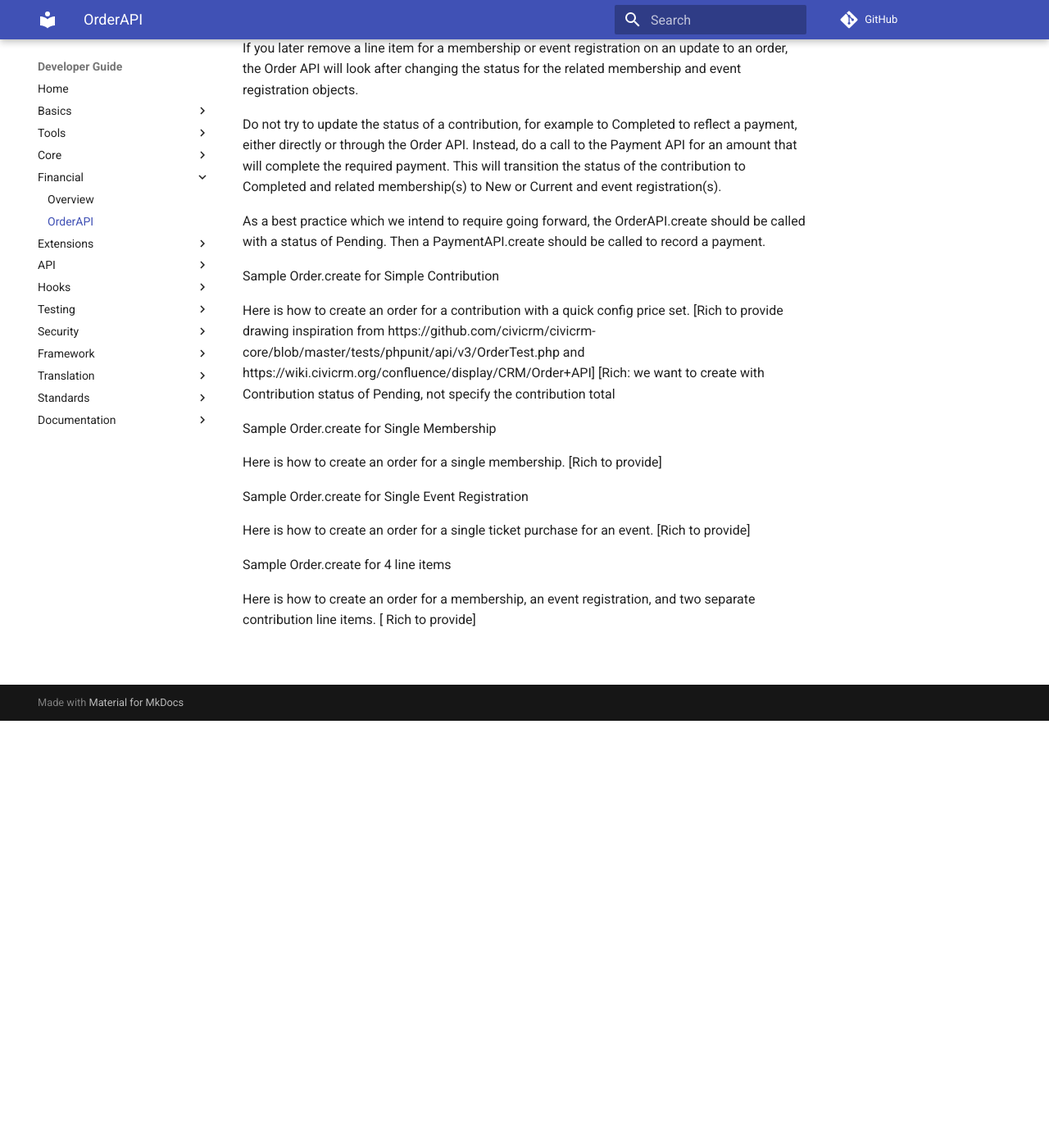
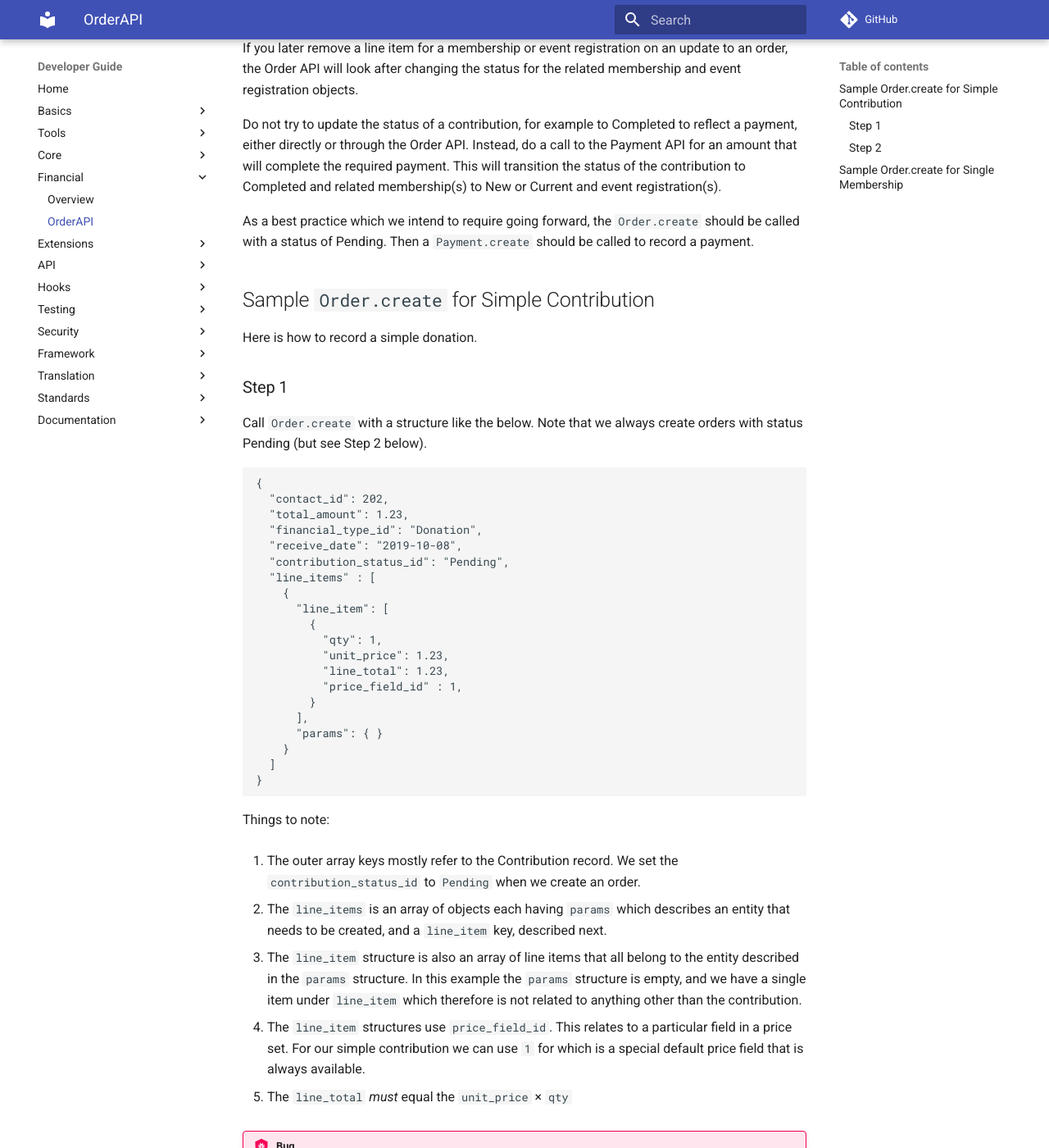
Before and after one commit to civicrm/civicrm-dev-docs, an MkDocs documentation site: the page built from docs/financial/OrderAPI.md, in a window 1280 px wide and 1400 px high, scrolled down 521 px. Shown: the whole window at 82% size. Built offline with MkDocs 1.6.1 and Material for MkDocs 9.7.7, drawn with Linux system fonts in a browser that asks for light colours; comment, search, counter and statistics services are not loaded; old or Windows-style settings are respelled for this version of MkDocs; some of the changed text lies outside the part shown.

Commit message:
WIP added simplest example of using order API. More to come

````diff
--- a/docs/financial/OrderAPI.md
+++ b/docs/financial/OrderAPI.md
@@ -4,7 +4,7 @@ An 'order' is a non-CiviCRM term that corresponds to how CiviCRM uses its contri
 
 Donations, memberships and event registrations are all potential line items in an order/contribution. Pledge payments via a contribution's line item are a potential future enhancement.
 
-The Order API wraps the creation of associated objects like memberships and event registrations. In other words, don't create the objects first before adding them as an array of line_item.create parameters; instead rely on the Order API to create them for you.
+The Order API wraps the creation of associated objects like memberships and event registrations. In other words, don't create the objects first before adding them as an array of `line_item`.create parameters; instead rely on the Order API to create them for you.
 
 On creation, the status of contribution and any related memberships or event registrations is Pending if the contribution is pending.
 
@@ -12,14 +12,153 @@ If you later remove a line item for a membership or event registration on an upd
 
 Do not try to update the status of a contribution, for example to Completed to reflect a payment, either directly or through the Order API. Instead, do a call to the Payment API for an amount that will complete the required payment. This will transition the status of the contribution to Completed and related membership(s) to New or Current and event registration(s).
 
-As a best practice which we intend to require going forward, the OrderAPI.create should be called with a status of Pending. Then a PaymentAPI.create should be called to record a payment.
+As a best practice which we intend to require going forward, the `Order.create` should be called with a status of Pending. Then a `Payment.create` should be called to record a payment.
 
-Sample Order.create for Simple Contribution
+## Sample `Order.create` for Simple Contribution
 
-Here is how to create an order for a contribution with a quick config price set. [Rich to provide drawing inspiration from https://github.com/civicrm/civicrm-core/blob/master/tests/phpunit/api/v3/OrderTest.php and https://wiki.civicrm.org/confluence/display/CRM/Order+API]
-[Rich: we want to create with Contribution status of Pending, not specify the contribution total
+Here is how to record a simple donation.
 
-Sample Order.create for Single Membership
+### Step 1
+
+Call `Order.create` with a structure like the below. Note that we always create orders with status Pending (but see Step 2 below).
+
+```json
+{
+  "contact_id": 202,
+  "total_amount": 1.23,
+  "financial_type_id": "Donation",
+  "receive_date": "2019-10-08",
+  "contribution_status_id": "Pending",
+  "line_items" : [
+    {
+      "line_item": [
+        {
+          "qty": 1,
+          "unit_price": 1.23,
+          "line_total": 1.23,
+          "price_field_id" : 1,
+        }
+      ],
+      "params": { }
+    }
+  ]
+}
+```
+
+Things to note:
+
+1. The outer array keys mostly refer to the Contribution record. We set the `contribution_status_id` to `Pending` when we create an order.
+
+2. The `line_items` is an array of objects each having `params` which describes an entity that needs to be created, and a `line_item` key, described next.
+
+3. The `line_item` structure is also an array of line items that all belong to the entity described in the `params` structure. In this example the `params` structure is empty, and we have a single item under `line_item` which therefore is not related to anything other than the contribution.
+
+4. The `line_item` structures use `price_field_id`. This relates to a particular field in a price set. For our simple contribution we can use `1` for which is a special default price field that is always available.
+
+5. The `line_total` *must* equal the `unit_price` × `qty`
+
+!!! bug
+    The `total_amount` *must* equal the sum of all the `line_total` values. This is a [current bug](https://lab.civicrm.orog/dev/financial/issues/73) - once fixed you will be able to omit the `total_amount` key and the total will be calculated.
+
+
+Currently the data returned from `Order.create` shows only the fields from the created Contribution. However an `Order.get` API call for the ID will also include an array of `line_items` (see below for example).
+
+### Step 2
+
+Now we have our order set up we can complete the order by adding a payment for the total value: so we call the `Payment.create` API with at least the following parameters:
+
+```json
+{
+  "contribution_id": 12345,
+  "total_amount": 1.23
+}
+```
+
+The Payment API works with the Order API to update the records, and an `Order.getsingle` request for the contribution will give something like the following:
+
+```json
+{
+  "contact_id": "202",
+    "contact_type": "Individual",
+    "contact_sub_type": "",
+    "sort_name": "admin@example.com",
+    "display_name": "admin@example.com",
+    "contribution_id": "95",
+    "currency": "USD",
+    "contribution_recur_id": "",
+    "contribution_status_id": "1",
+    "contribution_campaign_id": "",
+    "payment_instrument_id": "4",
+    "receive_date": "2019-10-08 12:42:35",
+    "non_deductible_amount": "0.00",
+    "total_amount": "1.23",
+    "fee_amount": "0.00",
+    "net_amount": "1.23",
+    "trxn_id": "",
+    "invoice_id": "",
+    "invoice_number": "",
+    "contribution_cancel_date": "",
+    "cancel_reason": "",
+    "receipt_date": "2019-10-08 12:42:36",
+    "thankyou_date": "",
+    "contribution_source": "",
+    "amount_level": "",
+    "is_test": "0",
+    "is_pay_later": "0",
+    "contribution_check_number": "",
+    "financial_account_id": "1",
+    "accounting_code": "4200",
+    "campaign_id": "",
+    "contribution_campaign_title": "",
+    "financial_type_id": "1",
+    "contribution_note": "",
+    "contribution_batch": "",
+    "civicrm_value_donor_information_3_id": "",
+    "custom_6": "",
+    "custom_5": "",
+    "contribution_recur_status": "Completed",
+    "payment_instrument": "Check",
+    "contribution_status": "Completed",
+    "financial_type": "Donation",
+    "check_number": "",
+    "instrument_id": "4",
+    "cancel_date": "",
+    "id": "95",
+    "contribution_type_id": "1",
+    "line_items": [
+      {
+        "id": "97",
+        "entity_table": "civicrm_contribution",
+        "entity_id": "95",
+        "contribution_id": "95",
+        "price_field_id": "1",
+        "qty": "1.00",
+        "unit_price": "1.23",
+        "line_total": "1.23",
+        "price_field_value_id": "1",
+        "financial_type_id": "1",
+        "non_deductible_amount": "0.00",
+        "contribution_type_id": "1"
+      }
+    ]
+}
+```
+
+Notes:
+
+1. The `contribution_status_id` is now set to 1 (Completed).
+
+2. The line item has inherited the `financial_type_id` from the contribution.
+
+Behind the scenes these API calls have created lots of financial records as listed below. These records will not be removed no matter what happens to the contribution; if the contribution is cancelled/refunded, *more* financial records are added to create bookkeeping adjustment transactions that achieve the desired accounting result, including the preservation of an auditable log.
+
+- A financial item is created against each line item.
+- A row in the `civicrm_financial_trxn` table that describes the financial transaction; the transfer of funds between two accounts from the company's chart of accounts (e.g. in Xero/QuickBooks etc.)
+- A row in `civicrm_entity_financial_trxn` links the financial item to a Financial Transaction.
+- Another row in `civicrm_entity_financial_trxn` links that financial transaction back to the Contribution.
+
+
+## Sample Order.create for Single Membership
 
 Here is how to create an order for a single membership. [Rich to provide]
 
````
